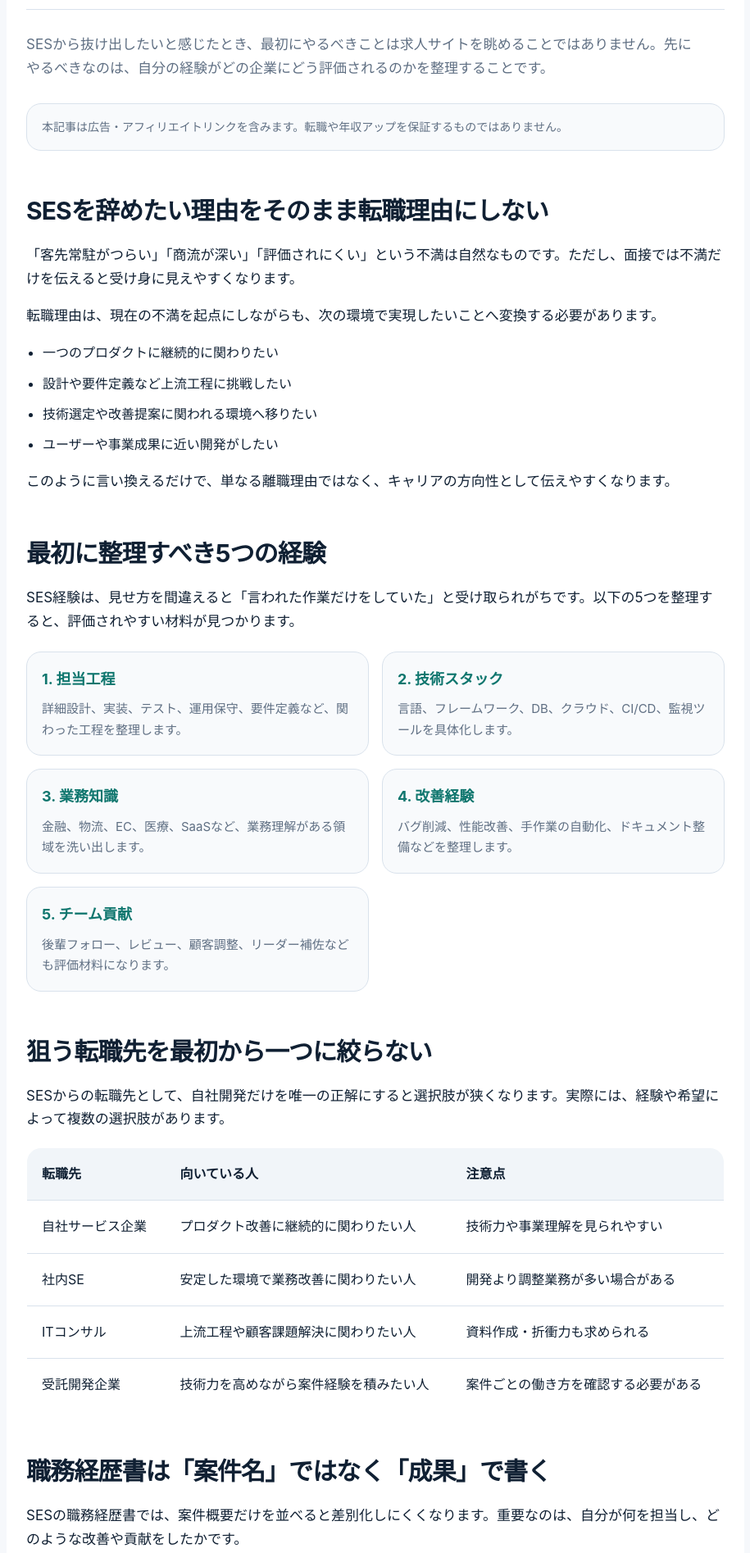
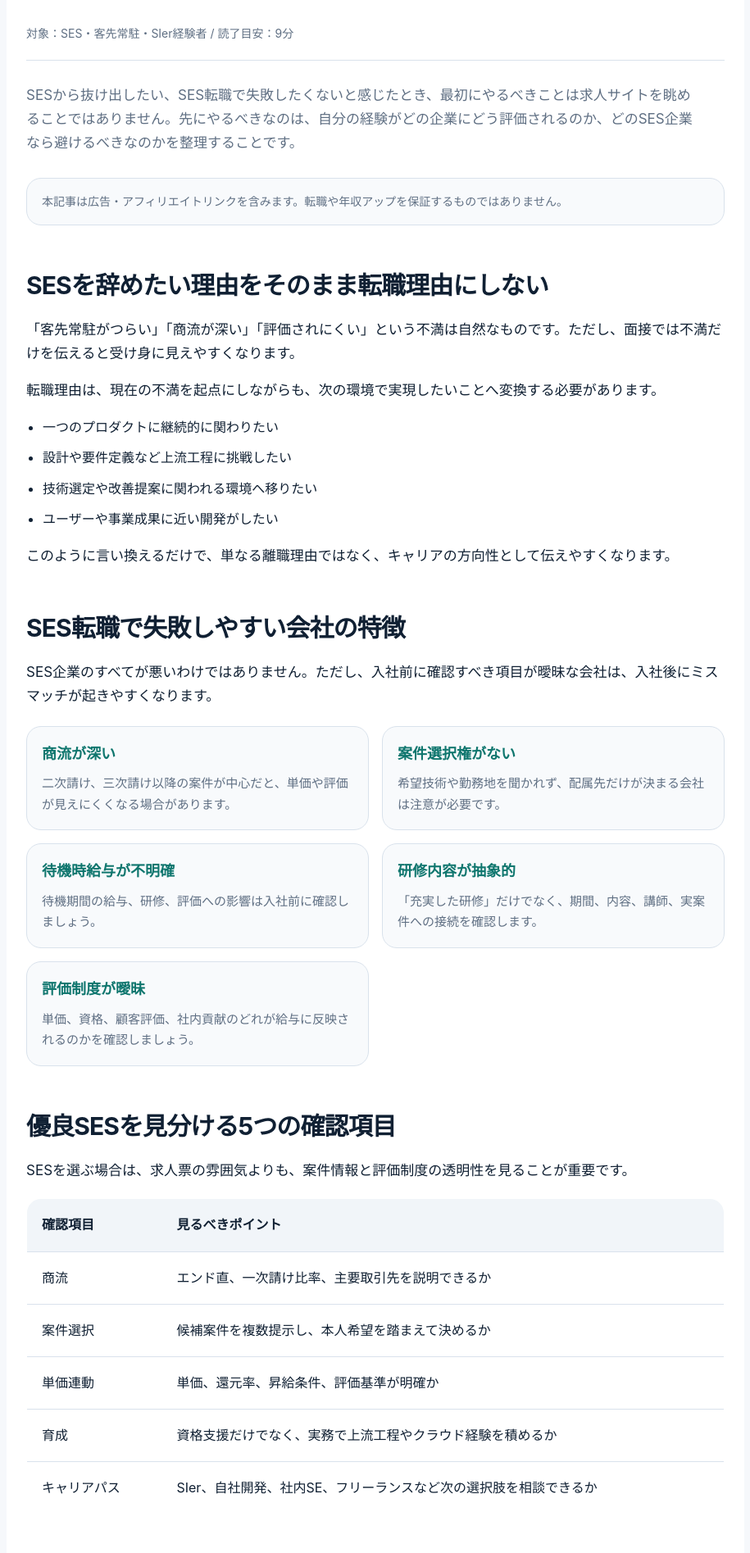
Before and after one commit to kosukekurihara-prog/engineer-career-lp, a Next.js app: page /articles/ses-exit in a window 1280 px wide. Shown: the part 305-2200 px from the top of the page at 82% size, without its empty margins (182-1097 px from the left). Built offline with nearby package versions, Linux system fonts and the light colour scheme.

Commit message:
Expand SES transition article with checklist

```diff
--- a/app/articles/ses-exit/page.tsx
+++ b/app/articles/ses-exit/page.tsx
@@ -4,8 +4,8 @@ import type { Metadata } from 'next';
 const affiliateUrl = 'https://px.a8.net/svt/ejp?a8mat=4B3Y37+152XIQ+3SWM+5YJRM';
 
 export const metadata: Metadata = {
-  title: 'SESから抜け出したいエンジニアが最初にやるべきこと｜SESキャリアナビ',
-  description: 'SESから抜け出したいエンジニア向けに、求人検索の前にやるべき経験整理、転職軸、職務経歴書、相談先の選び方を解説します。',
+  title: 'SES転職で失敗しない進め方｜優良SESの見分け方と転職準備｜SESキャリアナビ',
+  description: 'SES転職、SESやめとけ、SES未経験、優良SESの見分け方を知りたい方向けに、商流・案件選択権・待機時給与・職務経歴書・面談質問を整理します。',
   alternates: { canonical: '/articles/ses-exit' }
 };
 
@@ -14,9 +14,9 @@ export default function SesExitArticle() {
     <main className="articlePage">
       <Link className="backLink" href="/articles">← 記事一覧へ戻る</Link>
       <p className="eyebrow">SES Exit Guide</p>
-      <h1>SESから抜け出したいエンジニアが最初にやるべきこと</h1>
-      <p className="articleMeta">対象：SES・客先常駐・SIer経験者 / 読了目安：7分</p>
-      <p className="articleIntro">SESから抜け出したいと感じたとき、最初にやるべきことは求人サイトを眺めることではありません。先にやるべきなのは、自分の経験がどの企業にどう評価されるのかを整理することです。</p>
+      <h1>SES転職で失敗しない進め方。優良SESの見分け方と最初にやるべき準備</h1>
+      <p className="articleMeta">対象：SES・客先常駐・SIer経験者 / 読了目安：9分</p>
+      <p className="articleIntro">SESから抜け出したい、SES転職で失敗したくないと感じたとき、最初にやるべきことは求人サイトを眺めることではありません。先にやるべきなのは、自分の経験がどの企業にどう評価されるのか、どのSES企業なら避けるべきなのかを整理することです。</p>
 
       <div className="articleNotice">本記事は広告・アフィリエイトリンクを含みます。転職や年収アップを保証するものではありません。</div>
 
@@ -34,15 +34,53 @@ export default function SesExitArticle() {
       </section>
 
       <section>
+        <h2>SES転職で失敗しやすい会社の特徴</h2>
+        <p>SES企業のすべてが悪いわけではありません。ただし、入社前に確認すべき項目が曖昧な会社は、入社後にミスマッチが起きやすくなります。</p>
+        <div className="checkList">
+          <div><strong>商流が深い</strong><p>二次請け、三次請け以降の案件が中心だと、単価や評価が見えにくくなる場合があります。</p></div>
+          <div><strong>案件選択権がない</strong><p>希望技術や勤務地を聞かれず、配属先だけが決まる会社は注意が必要です。</p></div>
+          <div><strong>待機時給与が不明確</strong><p>待機期間の給与、研修、評価への影響は入社前に確認しましょう。</p></div>
+          <div><strong>研修内容が抽象的</strong><p>「充実した研修」だけでなく、期間、内容、講師、実案件への接続を確認します。</p></div>
+          <div><strong>評価制度が曖昧</strong><p>単価、資格、顧客評価、社内貢献のどれが給与に反映されるのかを確認しましょう。</p></div>
+        </div>
+      </section>
+
+      <section>
+        <h2>優良SESを見分ける5つの確認項目</h2>
+        <p>SESを選ぶ場合は、求人票の雰囲気よりも、案件情報と評価制度の透明性を見ることが重要です。</p>
+        <table className="articleTable">
+          <thead><tr><th>確認項目</th><th>見るべきポイント</th></tr></thead>
+          <tbody>
+            <tr><td>商流</td><td>エンド直、一次請け比率、主要取引先を説明できるか</td></tr>
+            <tr><td>案件選択</td><td>候補案件を複数提示し、本人希望を踏まえて決めるか</td></tr>
+            <tr><td>単価連動</td><td>単価、還元率、昇給条件、評価基準が明確か</td></tr>
+            <tr><td>育成</td><td>資格支援だけでなく、実務で上流工程やクラウド経験を積めるか</td></tr>
+            <tr><td>キャリアパス</td><td>SIer、自社開発、社内SE、フリーランスなど次の選択肢を相談できるか</td></tr>
+          </tbody>
+        </table>
+      </section>
+
+      <section>
         <h2>最初に整理すべき5つの経験</h2>
         <p>SES経験は、見せ方を間違えると「言われた作業だけをしていた」と受け取られがちです。以下の5つを整理すると、評価されやすい材料が見つかります。</p>
         <div className="checkList">
           <div><strong>1. 担当工程</strong><p>詳細設計、実装、テスト、運用保守、要件定義など、関わった工程を整理します。</p></div>
           <div><strong>2. 技術スタック</strong><p>言語、フレームワーク、DB、クラウド、CI/CD、監視ツールを具体化します。</p></div>
           <div><strong>3. 業務知識</strong><p>金融、物流、EC、医療、SaaSなど、業務理解がある領域を洗い出します。</p></div>
-          <div><strong>4. 改善経験</strong><p>バグ削減、性能改善、手作業の自動化、ドキュメント整備などを整理します。</p></div>
+          <div><strong>4. 改善経験</strong><p>バグ削減、性能改善、手作業の自動化、AIツール活用、ドキュメント整備などを整理します。</p></div>
           <div><strong>5. チーム貢献</strong><p>後輩フォロー、レビュー、顧客調整、リーダー補佐なども評価材料になります。</p></div>
         </div>
+      </section>
+
+      <section>
+        <h2>未経験・経験浅めのSES転職で確認したいこと</h2>
+        <p>未経験や経験が浅い場合は、内定の出やすさだけで判断せず、入社後に実務経験へつながる環境かを確認しましょう。</p>
+        <ul>
+          <li>研修後の配属先がテスター、監視、ヘルプデスクに固定されないか</li>
+          <li>開発、インフラ、クラウドなど希望領域へ移る条件が明確か</li>
+          <li>資格取得やポートフォリオが評価にどう反映されるか</li>
+          <li>待機期間中に学習時間と給与がどう扱われるか</li>
+        </ul>
       </section>
 
       <section>
@@ -51,12 +89,25 @@ export default function SesExitArticle() {
         <table className="articleTable">
           <thead><tr><th>転職先</th><th>向いている人</th><th>注意点</th></tr></thead>
           <tbody>
+            <tr><td>SIer</td><td>上流工程、PM/PL、業務システム経験を伸ばしたい人</td><td>受託構造や配属案件を確認する必要がある</td></tr>
             <tr><td>自社サービス企業</td><td>プロダクト改善に継続的に関わりたい人</td><td>技術力や事業理解を見られやすい</td></tr>
             <tr><td>社内SE</td><td>安定した環境で業務改善に関わりたい人</td><td>開発より調整業務が多い場合がある</td></tr>
             <tr><td>ITコンサル</td><td>上流工程や顧客課題解決に関わりたい人</td><td>資料作成・折衝力も求められる</td></tr>
-            <tr><td>受託開発企業</td><td>技術力を高めながら案件経験を積みたい人</td><td>案件ごとの働き方を確認する必要がある</td></tr>
+            <tr><td>フリーランス</td><td>実務経験を案件単価へ反映したい人</td><td>案件継続、税務、契約終了リスクを確認する必要がある</td></tr>
           </tbody>
         </table>
+      </section>
+
+      <section>
+        <h2>面談で必ず聞くべき質問リスト</h2>
+        <p>SES転職では、面接で会社側の説明を聞くだけでなく、自分から確認する姿勢が重要です。</p>
+        <ul>
+          <li>現在募集中の案件例と商流を教えてください</li>
+          <li>案件は本人希望をどの程度反映して決まりますか</li>
+          <li>待機期間の給与、研修、評価はどうなりますか</li>
+          <li>単価や顧客評価は昇給にどう反映されますか</li>
+          <li>SESからSIer、自社開発、フリーランスへ進んだ事例はありますか</li>
+        </ul>
       </section>
 
       <section>
@@ -76,10 +127,18 @@ export default function SesExitArticle() {
         <p>そのため、求人応募の前に、ITエンジニア転職に詳しい第三者へ相談し、市場価値や狙える企業を確認しておくと判断しやすくなります。</p>
       </section>
 
+      <section>
+        <h2>関連記事で次の選択肢を比較する</h2>
+        <div className="articleCards homeArticles">
+          <a className="articleCard" href="/articles/sier-to-product"><span>SIer転職</span><h3>SIer経験を自社開発・DX案件へつなげる</h3><p>上流工程、クラウド、業務改善経験の見せ方を整理します。</p><strong>記事を読む →</strong></a>
+          <a className="articleCard" href="/freelance/"><span>フリーランス案件</span><h3>SES・SIer経験を案件単価へ変える前に確認すること</h3><p>単価相場、リモート可否、独立リスクを相談前に整理します。</p><strong>案件相談LPを見る →</strong></a>
+        </div>
+      </section>
+
       <section className="articleCta">
-        <h2>SESから抜け出す前に、まず市場価値を確認しましょう</h2>
-        <p>今すぐ転職するかどうかは、相談後に決めれば問題ありません。自社サービス、ITコンサル、社内SEなど、現在の経験で狙える選択肢を確認してみてください。</p>
-        <a href={affiliateUrl} target="_blank" rel="nofollow sponsored noopener noreferrer" className="primary large">無料キャリア相談へ進む</a>
+        <h2>SESを避けるべきか、SIer・自社開発を狙うべきか相談しましょう</h2>
+        <p>今すぐ転職するかどうかは、相談後に決めれば問題ありません。自社サービス、SIer、ITコンサル、社内SEなど、現在の経験で狙える選択肢を確認してみてください。</p>
+        <a href={affiliateUrl} target="_blank" rel="nofollow sponsored noopener noreferrer" className="primary large">自分の経歴で狙える転職先を相談する</a>
       </section>
     </main>
   );
```
